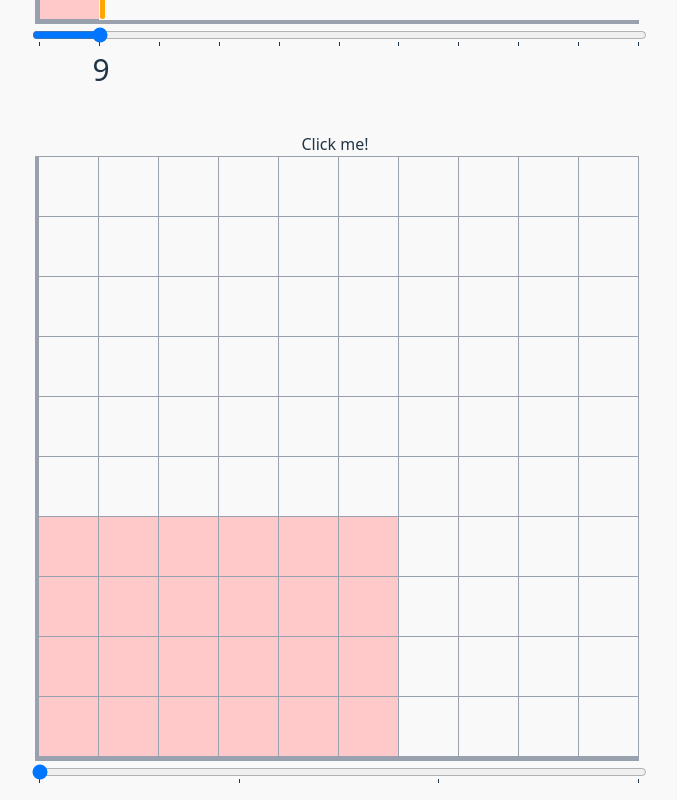
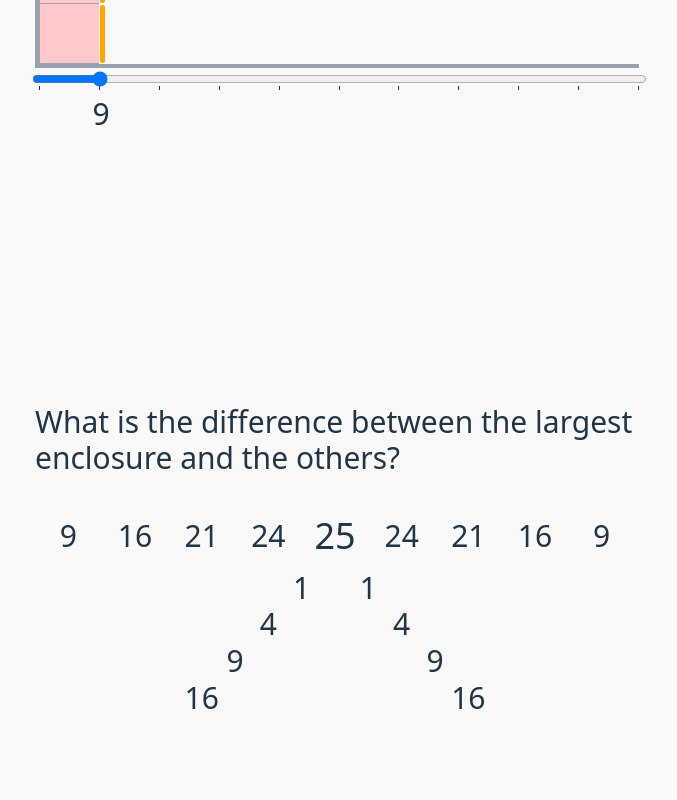
Before and after one commit to EdricY/Difference-of-Squares, a React (Vite) app: page / in a window 1280 px wide. Shown: the part 1420-2220 px from the top of the page, without its empty margins (305-982 px from the left). Built offline with nearby package versions, Linux system fonts and the light colour scheme.

Commit message:
diff calc anim, idea of "slides"

```diff
--- a/src/App.jsx
+++ b/src/App.jsx
@@ -4,12 +4,13 @@ import viteLogo from '/vite.svg'
 import Plot from './Plot'
 import RectToSquare from './RectToSquare'
 import MultTable from './MultTable'
+import DifferenceCalc from './DifferenceCalc'
 
 function App() {
 
   return (
     <>
-      <div className='text-xl py-10 h-screen flex flex-col justify-center'>
+      <div className='slide text-xl py-10'>
         Let's begin with a story problem.
         <div className='my-10'></div>
         <p>
@@ -22,11 +23,25 @@ function App() {
         <p>What kind of rectangular enclosures can he make?<br />What are their areas?</p>
 
       </div>
-      <Plot />
-      <div className='mt-20'></div>
-      <RectToSquare />
+      <div className='slide'>
+        <Plot />
+      </div>
 
-      <MultTable />
+      <div className='slide text-3xl'>
+        What is the difference between the largest enclosure and the others?
+        <DifferenceCalc />
+
+      </div>
+
+      <div className='slide'>
+
+        <RectToSquare />
+      </div>
+
+      <div className='slide'>
+
+        <MultTable />
+      </div>
     </>
 
   );
--- /dev/null
+++ b/src/DifferenceCalc.jsx
@@ -0,0 +1,77 @@
+import { useEffect, useRef } from "react";
+import useOnScreen, { useOnScreenOnce } from "./useOnScreen";
+
+export default function DifferenceCalc() {
+  const ref = useRef();
+  const onScreen = useOnScreen(ref);
+
+  useEffect(() => {
+
+  },)
+
+
+  return <div
+    ref={ref}
+    className={
+      'relative grid grid-cols-18 items-center text-center h-50'
+      + ' text-3xl my-10 ' +
+      (onScreen ? "opacity-100 transition-opacity" : "opacity-0")
+    }>
+    {onScreen && <>
+      <div className="col-span-2">9</div>
+      <div className="col-span-2">16</div>
+      <div className="col-span-2">21</div>
+      <div className="col-span-2">24</div>
+      <div className="col-span-2 text-4xl">25</div>
+      <div className="col-span-2">24</div>
+      <div className="col-span-2">21</div>
+      <div className="col-span-2">16</div>
+      <div className="col-span-2">9</div>
+
+      <div className="row-2 col-[8/10] -mt-3 border-b h-6 rounded-[50%] blink" style={{ animationDelay: "0.5s" }}></div>
+      <div className="row-2 col-[10/12] -mt-3 border-b h-6 rounded-[50%] blink" style={{ animationDelay: "0.5s" }}></div>
+      <div className="relative row-3 col-[8/10] appear" style={{ animationDelay: "1s" }}>
+        <div className="disappear" style={{animationDelay: "7s"}}>1</div>
+        <div className="absolute inset-0 appear" style={{animationDelay: "7s"}}>1²</div>
+      </div>
+      <div className="relative row-3 col-[10/12] appear" style={{ animationDelay: "1s" }}>
+        <div className="disappear" style={{animationDelay: "7s"}}>1</div>
+        <div className="absolute inset-0 appear" style={{animationDelay: "7s"}}>1²</div>
+      </div>
+
+      <div className="row-2 col-[6/10] -mt-3 border-b h-6 rounded-[50%] blink" style={{ animationDelay: "1.5s" }}></div>
+      <div className="row-2 col-[10/14] -mt-3 border-b h-6 rounded-[50%] blink" style={{ animationDelay: "1.5s" }}></div>
+      <div className="relative row-4 col-[6/10] appear" style={{ animationDelay: "2s" }}>
+        <div className="disappear" style={{animationDelay: "7s"}}>4</div>
+        <div className="absolute inset-0 appear" style={{animationDelay: "7s"}}>2²</div>
+      </div>
+      <div className="relative row-4 col-[10/14] appear" style={{ animationDelay: "2s" }}>
+        <div className="disappear" style={{animationDelay: "7s"}}>4</div>
+        <div className="absolute inset-0 appear" style={{animationDelay: "7s"}}>2²</div>
+      </div>
+
+      <div className="row-2 col-[4/10] -mt-3 border-b h-6 rounded-[50%] blink" style={{ animationDelay: "2.5s" }}></div>
+      <div className="row-2 col-[10/16] -mt-3 border-b h-6 rounded-[50%] blink" style={{ animationDelay: "2.5s" }}></div>
+      <div className="relative row-5 col-[4/10] appear" style={{ animationDelay: "3s" }}>
+        <div className="disappear" style={{animationDelay: "7s"}}>9</div>
+        <div className="absolute inset-0 appear" style={{animationDelay: "7s"}}>3²</div>
+      </div>
+      <div className="relative row-5 col-[10/16] appear" style={{ animationDelay: "3s" }}>
+        <div className="disappear" style={{animationDelay: "7s"}}>9</div>
+        <div className="absolute inset-0 appear" style={{animationDelay: "7s"}}>3²</div>
+      </div>
+
+      <div className="row-2 col-[2/10] -mt-3 border-b h-6 rounded-[50%] blink" style={{ animationDelay: "3.5s" }}></div>
+      <div className="row-2 col-[10/18] -mt-3 border-b h-6 rounded-[50%] blink" style={{ animationDelay: "3.5s" }}></div>
+      <div className="relative row-6 col-[2/10] appear" style={{ animationDelay: "4s" }}>
+        <div className="disappear" style={{animationDelay: "7s"}}>16</div>
+        <div className="absolute inset-0 appear" style={{animationDelay: "7s"}}>4²</div>
+      </div>
+      <div className="relative row-6 col-[10/18] appear" style={{ animationDelay: "4s" }}>
+        <div className="disappear" style={{animationDelay: "7s"}}>16</div>
+        <div className="absolute inset-0 appear" style={{animationDelay: "7s"}}>4²</div>
+      </div>
+    </>}
+  </div>
+
+}
--- a/src/MultTable.jsx
+++ b/src/MultTable.jsx
@@ -116,7 +116,7 @@ export default function MultTable() {
               {
                 ((x + y) % 2 == 0) &&
                 <span className="appear" style={{
-                  animationDelay: timings[x + "×" + y] ? timings[x + "×" + y] + "ms" : "10s"
+                  animationDelay: timings[x + "×" + y] ? timings[x + "×" + y] + "ms" : "15s"
                 }}>{x * y}</span>
               }
             </div>
--- a/src/index.css
+++ b/src/index.css
@@ -5,6 +5,12 @@
 @layer base {
   * {
     @apply border-gray-400;
+  }
+}
+
+@layer components {
+  .slide {
+    @apply h-screen flex flex-col justify-center snap-center;
   }
 }
 
@@ -19,6 +25,14 @@
     animation: fade-in 1s both;
   }
 
+  .disappear {
+    animation: fade-out 1s both;
+  }
+
+  .blink {
+    animation: fade-in-out 2s both;
+  }
+
 }
 
 @keyframes fade-in {
@@ -28,6 +42,30 @@
 
   100% {
     opacity: 1;
+  }
+}
+
+@keyframes fade-out {
+  0% {
+    opacity: 1;
+  }
+
+  100% {
+    opacity: 0;
+  }
+}
+
+@keyframes fade-in-out {
+  0% {
+    opacity: 0;
+  }
+
+  50% {
+    opacity: 1
+  }
+
+  100% {
+    opacity: 0;
   }
 }
 
@@ -48,6 +86,9 @@
   text-rendering: optimizeLegibility;
   -webkit-font-smoothing: antialiased;
   -moz-osx-font-smoothing: grayscale;
+
+  scroll-behavior: smooth;
+  @apply snap-y snap-proximity;
 }
 
 a {
@@ -104,7 +145,6 @@ body {
   @apply flex items-center justify-center;
 } */
 
-
 .fence-b::after {
   display: block;
   content: '';
@@ -117,7 +157,6 @@ body {
   /* box-shadow: 0 51px 0 0 #000; */
 }
 
-
 .fence-l::after {
   display: block;
   content: '';
```
